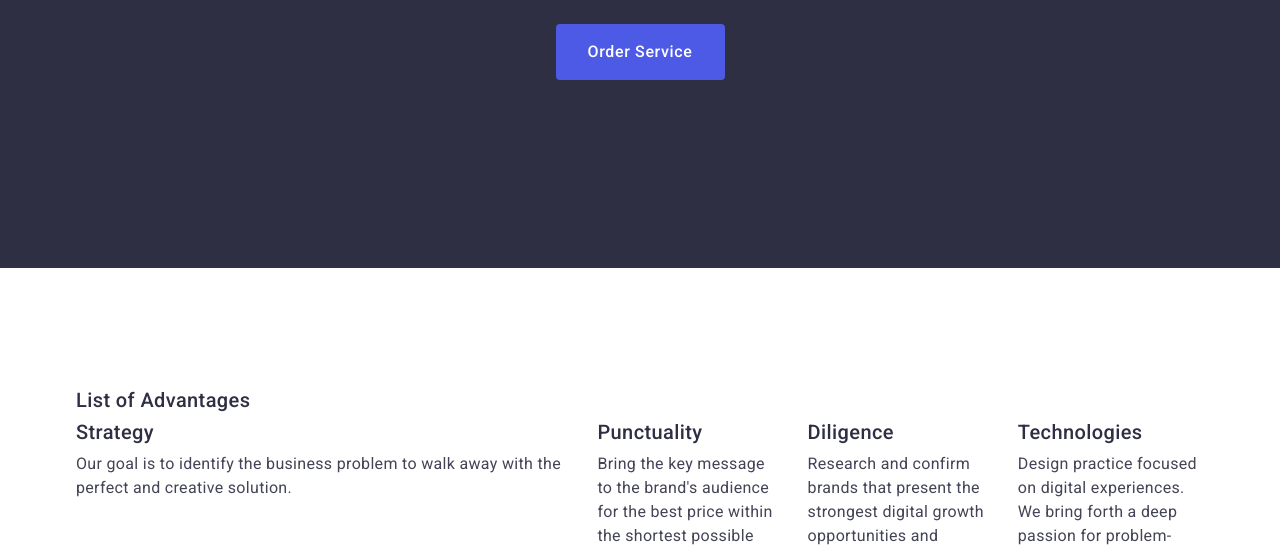
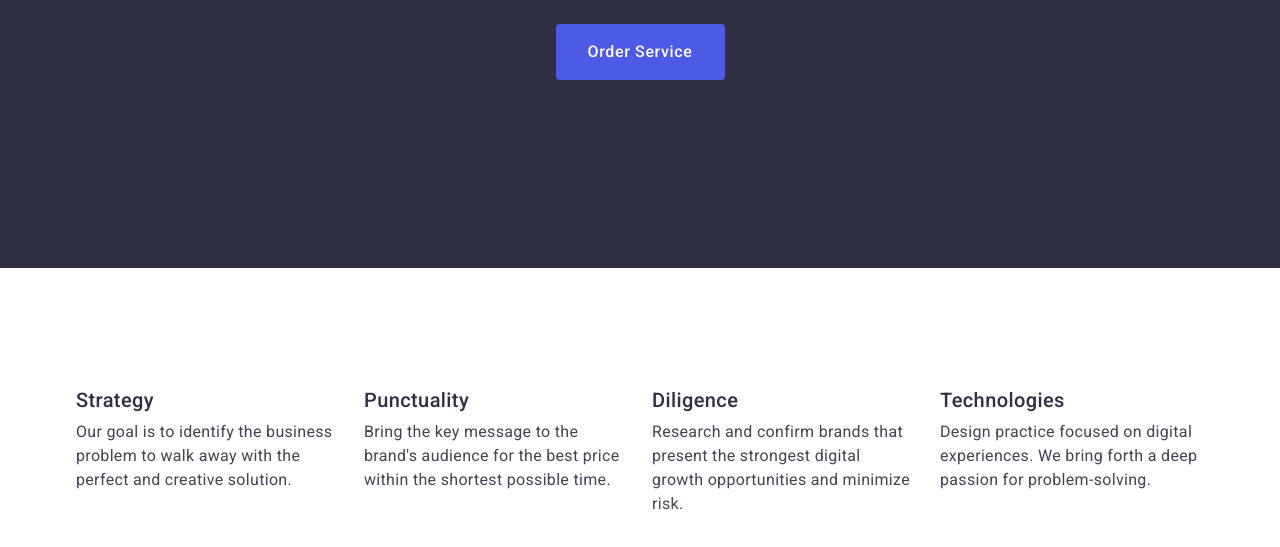
Before and after one commit to MarvinNox/goit-markup-hw-03, a plain HTML site: page index.html in a window 1280 px wide. Shown: the part 405-952 px from the top of the page. Drawn offline with nearby package versions, Linux system fonts and the light colour scheme.

Commit message:
final bug fix

```diff
--- a/css/styles.css
+++ b/css/styles.css
@@ -63,7 +63,6 @@ img {
 .wrapper-header {
   background-color: #ffffff;
   border-bottom: 1px solid #e7e9fc;
-  display: flex;
 }
 .wrapper-footer {
   background-color: #2e2f42;
@@ -77,8 +76,6 @@ img {
   display: block;
 }
 .visually-hidden {
-  /*display: none;*/
-  .visually-hidden {
   position: absolute;
   width: 1px;
   height: 1px;
@@ -91,7 +88,7 @@ img {
   clip: rect(0 0 0 0);
   overflow: hidden;
 }
-}
+
 .team-list {
   display: flex;
   justify-content: space-between;
@@ -149,7 +146,6 @@ a {
 a:hover {
   color: #404bbf;
 }
-
 .navig-continer {
   display: flex;
   align-items: center;
--- a/index.html
+++ b/index.html
@@ -3,7 +3,7 @@
   <head>
     <meta charset="UTF-8" />
     <meta name="viewport" content="width=device-width, initial-scale=1.0" />
-    <title>Document</title>
+    <title>WebStudio</title>
     <link rel="preconnect" href="https://fonts.googleapis.com" />
     <link rel="preconnect" href="https://fonts.gstatic.com" crossorigin />
     <link
@@ -64,9 +64,9 @@
       <!--SECTION 2 -- LIST OF advantages -->
       <section class="advantages-wrapper">
         <div class="container">
-          <h2 class="title-third visually-hidden">List of Advantages</h2>
+          <h2 class="title-third visually-hidden">Advantages</h2>
           <ul class="advantages-list">
-            <li classgi="advantages-item">
+            <li class="advantages-item">
               <h3 class="title-third">Strategy</h3>
               <p class="small-text">
                 Our goal is to identify the business problem to walk away with
```
Lines whose indentation alone changed are shown as unchanged.
